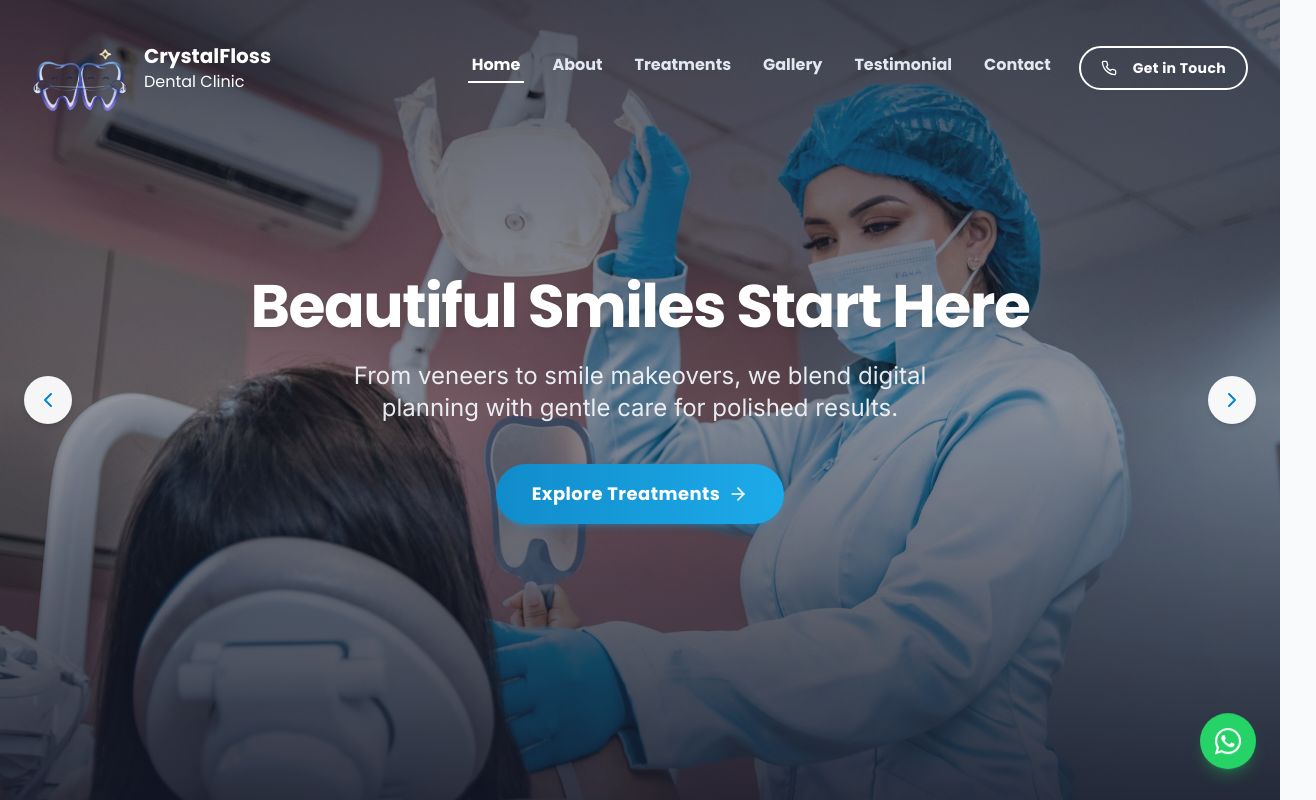
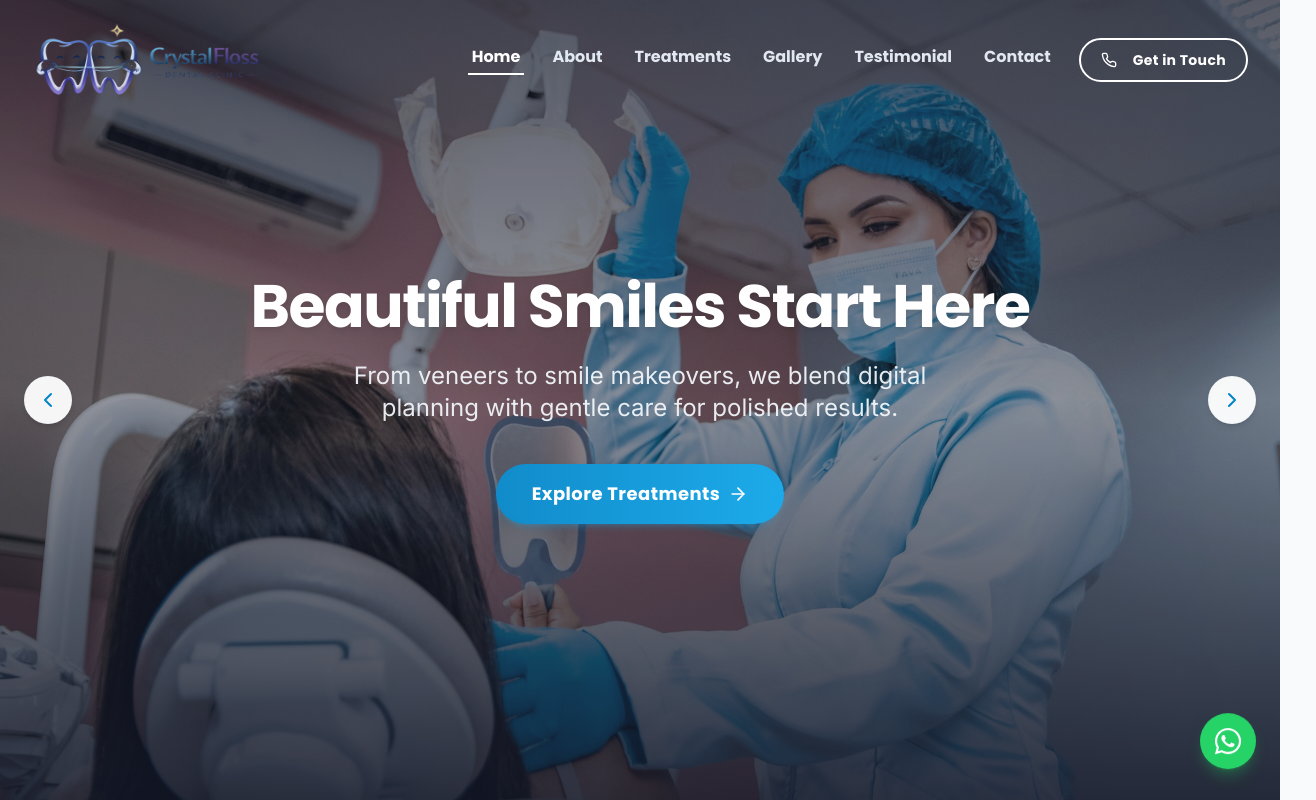
Before and after one commit to crystalflossdental-droid/Crysralfloss-dental-clinic, a React (Vite) app: page / in a window 1280 px wide. Shown: the top 800 px of the page, 1316 px wide, since content can reach past the window. Built offline with nearby package versions, Linux system fonts and the light colour scheme.

Commit message:
logo change

```diff
--- a/src/components/About.tsx
+++ b/src/components/About.tsx
@@ -26,7 +26,7 @@ const About = () => {
     <section id="about" className="py-24 bg-[#F8FAFC]">
       <div className="container mx-auto px-4 sm:px-6 lg:px-8">
         {/* Clinic Overview */}
-        <div className="max-w-4xl mx-auto text-center mb-20" data-aos="fade-up">
+        <div className="max-w-7xl mx-auto text-center mb-20" data-aos="fade-up">
           <h2 className="text-3xl sm:text-4xl lg:text-5xl font-bold font-heading text-slate-900 mb-6 tracking-tight">
             Welcome to CrystalFloss Dental Clinic
           </h2>
--- a/src/components/Footer.tsx
+++ b/src/components/Footer.tsx
@@ -6,19 +6,15 @@ const Footer = () => {
   const currentYear = new Date().getFullYear();
 
   return (
-    <footer className="bg-gradient-to-br from-slate-900 to-slate-950 border-t border-slate-800/80 text-white font-sans">
+    <footer className="bg-gradient-to-br from-[#eff6fc] to-blue-50 border-t border-blue-100 text-slate-900 font-sans">
       <div className="container mx-auto px-4 sm:px-6 lg:px-8 py-16">
         <div className="grid md:grid-cols-3 gap-12">
           <div className="space-y-6">
             <div className="flex items-center">
-              <img src="/assets/images/footer_logo.png" className="w-20 h-20 object-contain" />
-              <div className="ml-4">
-                <span className="text-3xl sm:text-4xl font-bold font-heading tracking-tight text-white">CrystalFloss</span>
-                <br />
-                <span className="text-base sm:text-lg font-medium font-heading tracking-tight text-slate-300">Dental Clinic</span>
-              </div>
+              <img src="/assets/images/footer_logo.png" className="w-60 h-20 object-contain" />
+
             </div>
-            <p className="text-slate-400 text-sm sm:text-base leading-relaxed">
+            <p className="text-slate-600 text-sm sm:text-base leading-relaxed">
               Premium dental care for everyone in Noida and NCR. World-class treatments at honest prices, with an experience you'll remember.
             </p>
             <div className="flex space-x-4 items-center">
@@ -26,10 +22,10 @@ const Footer = () => {
                 href="https://www.instagram.com/crystalfloss.dentalclinic?igsh=OHFiZm5vcHM0a3hp"
                 target="_blank"
                 rel="noopener noreferrer"
-                className="flex items-center gap-3 px-4 py-2 rounded-full bg-slate-800 border border-slate-700/50 transition-all hover:bg-primary-600 hover:border-primary-500 hover:scale-105"
+                className="flex items-center gap-3 px-4 py-2 rounded-full bg-white border border-blue-200 transition-all hover:bg-primary-600 hover:border-primary-500 hover:scale-105 hover:text-white"
               >
-                <Instagram className="h-5 w-5 text-white" />
-                <span className="text-sm font-medium text-slate-300 hover:text-white">@crystalfloss.dentalclinic</span>
+                <Instagram className="h-5 w-5 text-primary-600 hover:text-white" />
+                <span className="text-sm font-medium text-slate-700 hover:text-white">@crystalfloss.dentalclinic</span>
               </a>
             </div>
           </div>
@@ -46,7 +42,7 @@ const Footer = () => {
                 <li key={index}>
                   <a
                     href={link.href}
-                    className="text-slate-400 hover:text-primary-400 transition-colors text-sm sm:text-base inline-block py-0.5 hover:underline decoration-primary-500 underline-offset-4"
+                    className="text-slate-600 hover:text-primary-600 transition-colors text-sm sm:text-base inline-block py-0.5 hover:underline decoration-primary-500 underline-offset-4"
                     onClick={(e) => {
                       e.preventDefault();
                       const element = document.getElementById(link.href.substring(1));
@@ -66,22 +62,22 @@ const Footer = () => {
             <h3 className="text-lg font-bold font-heading tracking-wide mb-6 border-l-4 border-primary-500 pl-3">Contact Information</h3>
             <ul className="space-y-4 text-sm sm:text-base">
               <li className="flex items-start">
-                <Phone className="h-5 w-5 text-primary-400 mr-3 mt-1 cursor-pointer flex-shrink-0" />
-                <span className="text-slate-400">+91 9560726424</span>
+                <Phone className="h-5 w-5 text-primary-600 mr-3 mt-1 cursor-pointer flex-shrink-0" />
+                <span className="text-slate-600">+91 9560726424</span>
               </li>
               <li className="flex items-start">
-                <Mail className="h-5 w-5 text-primary-400 mr-3 mt-1 cursor-pointer flex-shrink-0" />
-                <span className="text-slate-400 break-all">crystalflossdental@gmail.com</span>
+                <Mail className="h-5 w-5 text-primary-600 mr-3 mt-1 cursor-pointer flex-shrink-0" />
+                <span className="text-slate-600 break-all">crystalflossdental@gmail.com</span>
               </li>
               <li className="flex items-start">
-                <MapPin className="h-5 w-5 text-primary-400 mr-3 mt-1 cursor-pointer flex-shrink-0" />
-                <span className="text-slate-400 leading-relaxed">Shop No. 6, First Floor, B-Block, Sector 52, Noida - 201301</span>
+                <MapPin className="h-5 w-5 text-primary-600 mr-3 mt-1 cursor-pointer flex-shrink-0" />
+                <span className="text-slate-600 leading-relaxed">Shop No. 6, First Floor, B-Block, Sector 52, Noida - 201301</span>
               </li>
             </ul>
           </div>
         </div>
 
-        <div className="border-t border-slate-800 mt-16 pt-8 text-center text-slate-500 text-sm">
+        <div className="border-t border-blue-100 mt-16 pt-8 text-center text-slate-500 text-sm">
           <p>© {currentYear} crystalfloss dental clinic. All rights reserved.</p>
         </div>
       </div>
--- a/src/components/Navbar.tsx
+++ b/src/components/Navbar.tsx
@@ -92,32 +92,12 @@ const Navbar = () => {
               src="/assets/images/footer_logo.png"
               className={`transition-all duration-500 object-contain ${
                 isScrolled
-                  ? 'w-12 h-12 md:w-24 md:h-24'
-                  : 'w-24 h-24'
+                  ? 'w-16 h-14 md:w-56 md:h-20'
+                  : 'w-60 h-20'
               }`}
             />
 
-            {/* Clinic Name - Two lines: CrystalFloss on top, Dental Clinic below */}
-            <div className={`ml-4 transition-all duration-500 ${
-              isScrolled
-                ? 'text-slate-900'
-                : 'text-white'
-            }`}>
-              <h1 className={`font-bold font-heading capitalize ${
-                isScrolled
-                  ? 'text-base md:text-lg lg:text-xl'
-                  : 'text-base md:text-lg lg:text-xl'
-              }`}>
-                CrystalFloss
-              </h1>
-              <h2 className={`font-medium font-heading capitalize ${
-                isScrolled
-                  ? 'text-xs md:text-sm lg:text-base'
-                  : 'text-xs md:text-sm lg:text-base'
-              }`}>
-                Dental Clinic
-              </h2>
-            </div>
+
           </div>
 
           {/* Right: Desktop Navigation and Button */}
```
Also changed, not shown: public/assets/images/footer_logo.png.
